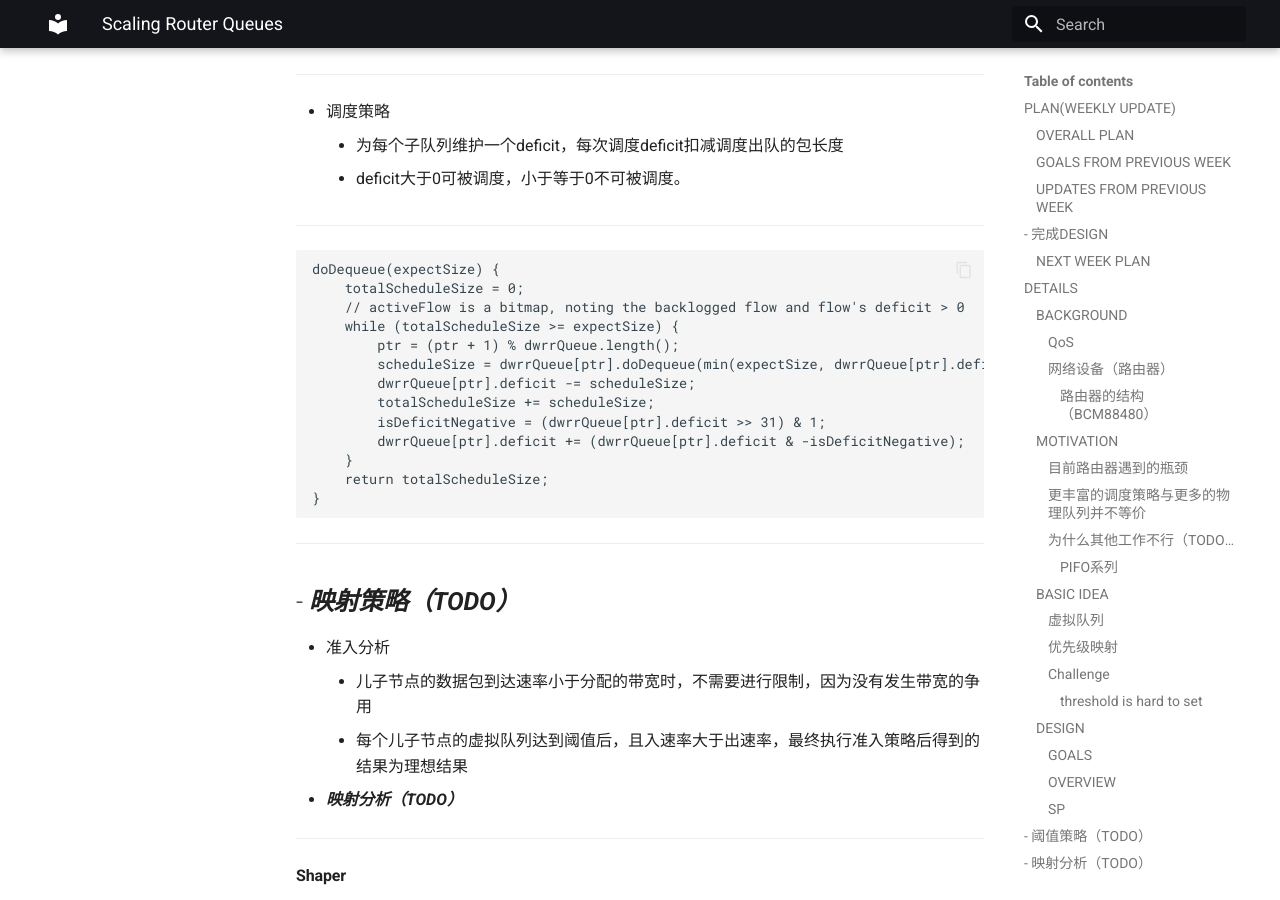
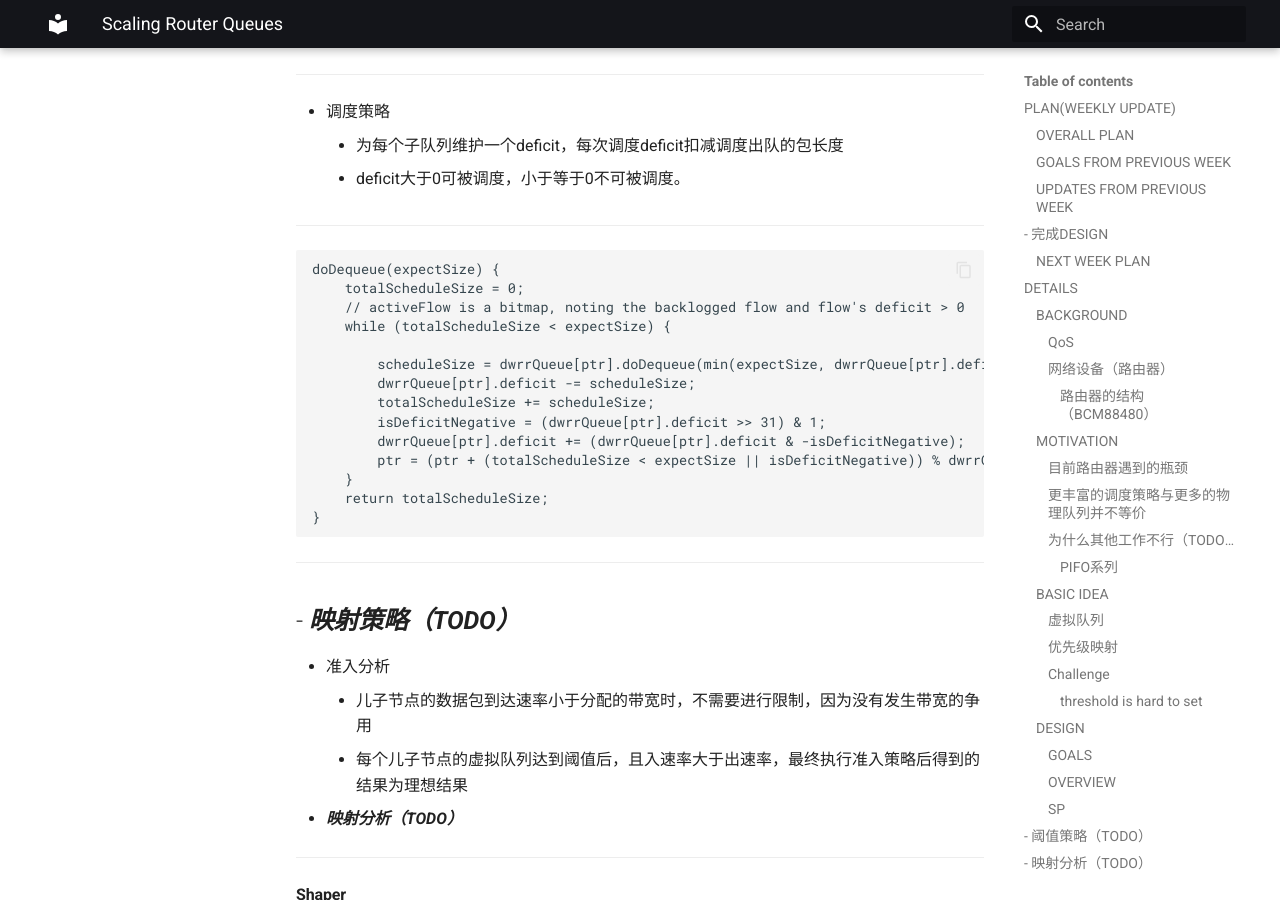
Before and after one commit to blowinding/blowinding.github.io, an MkDocs documentation site: the page built from docs/research/Scaling Router Queues.md, in a window 1280 px wide and 900 px high, scrolled down 7939 px. Built offline with MkDocs 1.6.1 and Material for MkDocs 9.7.7, drawn with Linux system fonts in a browser that asks for light colours.

Commit message:
:memo: write a little about scaling router queue

```diff
--- a/docs/research/Scaling Router Queues.md
+++ b/docs/research/Scaling Router Queues.md
@@ -192,13 +192,14 @@ doDequeue(expectSize) {
 doDequeue(expectSize) {
 	totalScheduleSize = 0;
 	// activeFlow is a bitmap, noting the backlogged flow and flow's deficit > 0
-	while (totalScheduleSize >= expectSize) {
-		ptr = (ptr + 1) % dwrrQueue.length();
+	while (totalScheduleSize < expectSize) {
+
 		scheduleSize = dwrrQueue[ptr].doDequeue(min(expectSize, dwrrQueue[ptr].deficit));
 		dwrrQueue[ptr].deficit -= scheduleSize;
 		totalScheduleSize += scheduleSize;
 		isDeficitNegative = (dwrrQueue[ptr].deficit >> 31) & 1;
 		dwrrQueue[ptr].deficit += (dwrrQueue[ptr].deficit & -isDeficitNegative);
+		ptr = (ptr + (totalScheduleSize < expectSize || isDeficitNegative)) % dwrrQueue.length();
 	}
 	return totalScheduleSize;
 }
```
